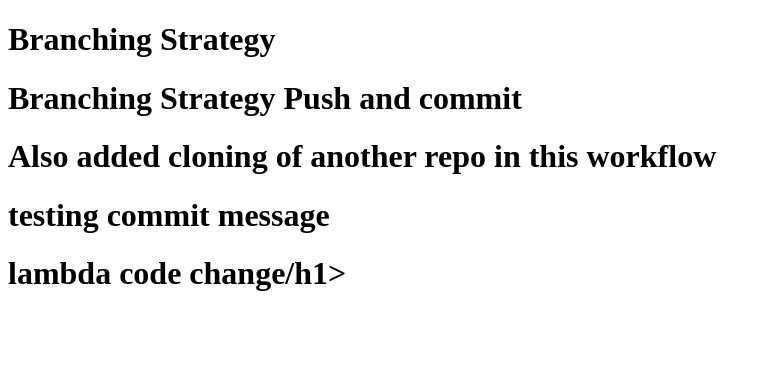
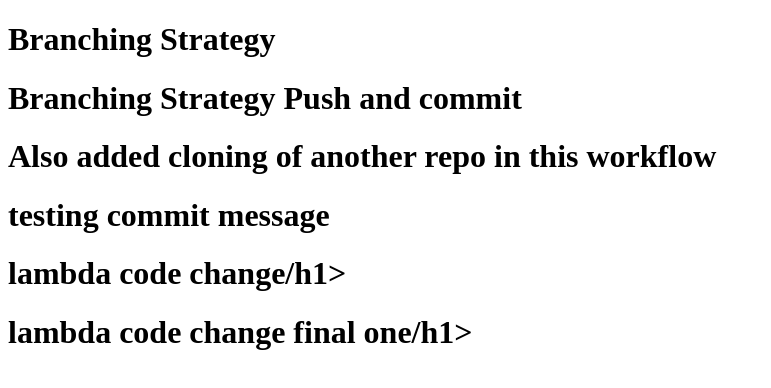
Before and after one commit to laditya2805/mysample, a plain HTML site: page index.html in a window 1280 px wide. Shown: the whole page, without its empty margins (0-771 px from the left). Drawn offline with Linux system fonts and the light colour scheme.

```diff
--- a/index.html
+++ b/index.html
@@ -11,5 +11,7 @@
 <h1>lambda code change/h1>
 
 
+<h1>lambda code change final one/h1>
+
 </body>
 </html>
```
